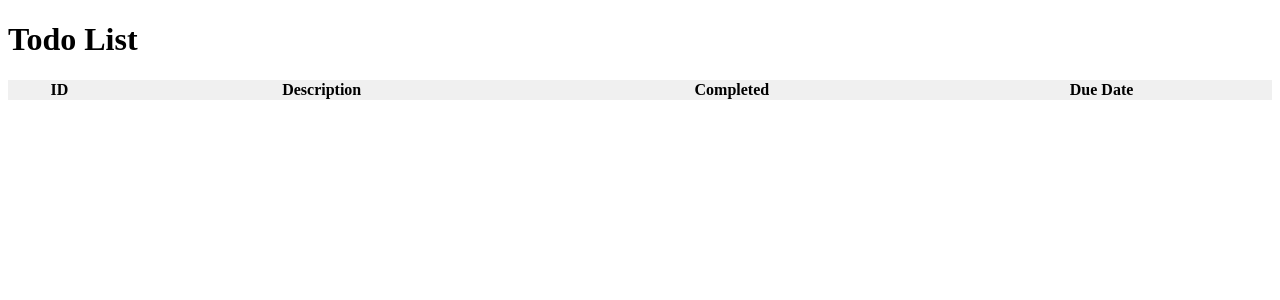
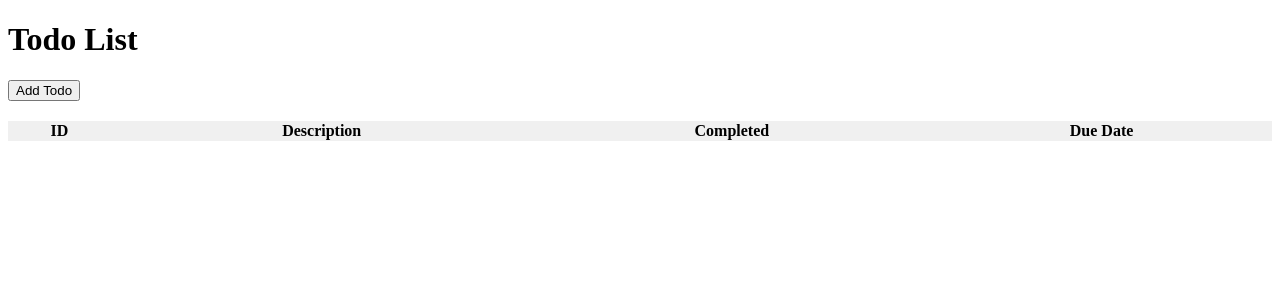
Before and after one commit to DhanushkaChandimal/To-Do-List-App-with-Redux, a React (Vite) app: page / in a window 1280 px wide. Shown: the top 300 px of the page. Built offline with nearby package versions, Linux system fonts and the light colour scheme.

Commit message:
Create button to add a new todo

```diff
--- a/src/components/TodoList.tsx
+++ b/src/components/TodoList.tsx
@@ -1,14 +1,21 @@
 import type React from "react";
 import { useDispatch, useSelector } from "react-redux";
 import type { AppDispatch, RootState } from "../redux/store";
+import { createTodo } from "../redux/todoReducer";
 
 const TodoList: React.FC = () => {
     const todoList = useSelector((state: RootState) => state.todoList.todos);
     const dispatch = useDispatch<AppDispatch>();
 
+    const handleAddTodo = () => {
+        dispatch(createTodo());
+    };
+
     return (
         <div>
             <h1>Todo List</h1>
+            <button onClick={handleAddTodo}>Add Todo</button>
+
             <table style={{ width: '100%', marginTop: '20px', borderCollapse: 'collapse' }}>
                 <thead>
                     <tr style={{ backgroundColor: '#f0f0f0' }}>
```
